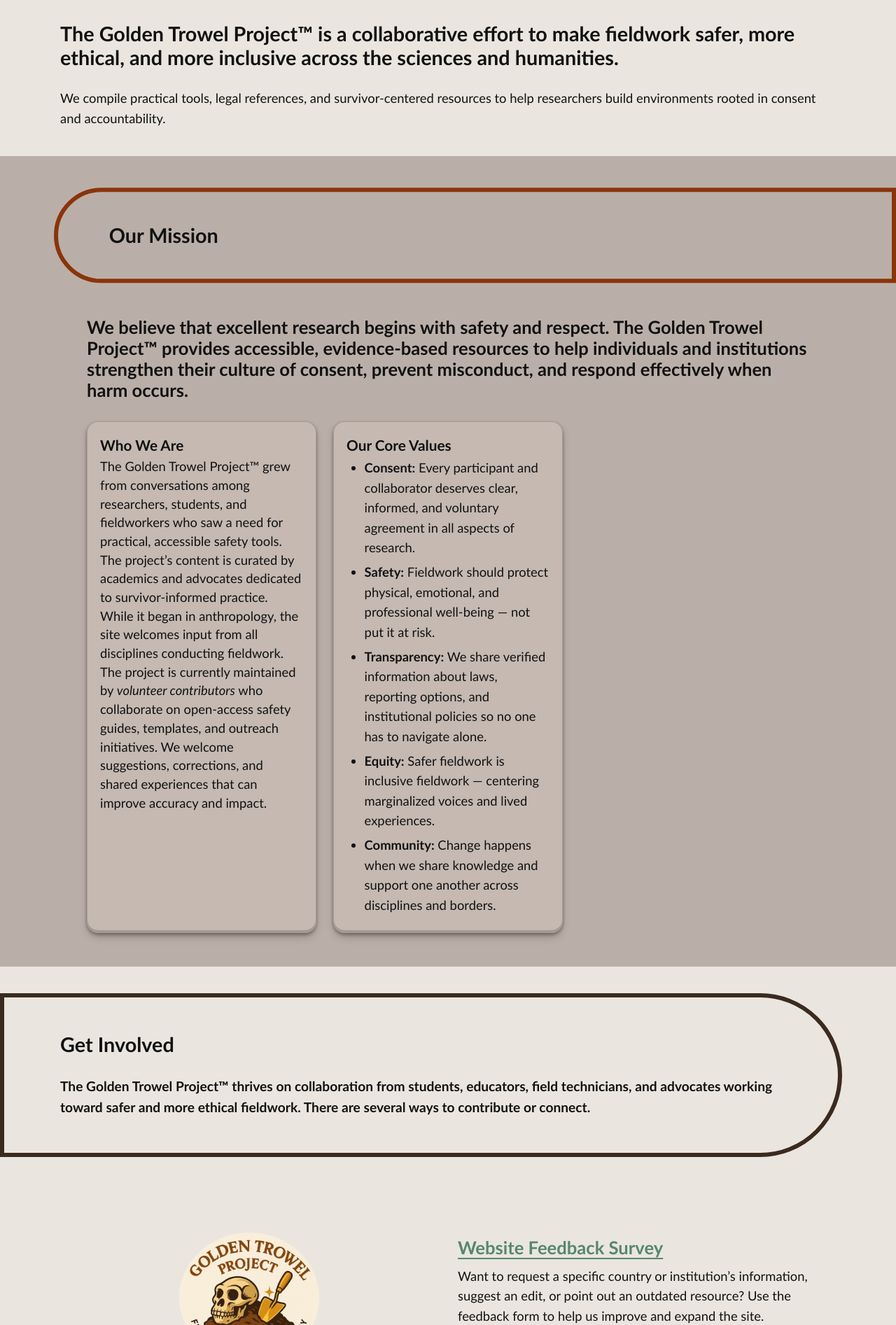
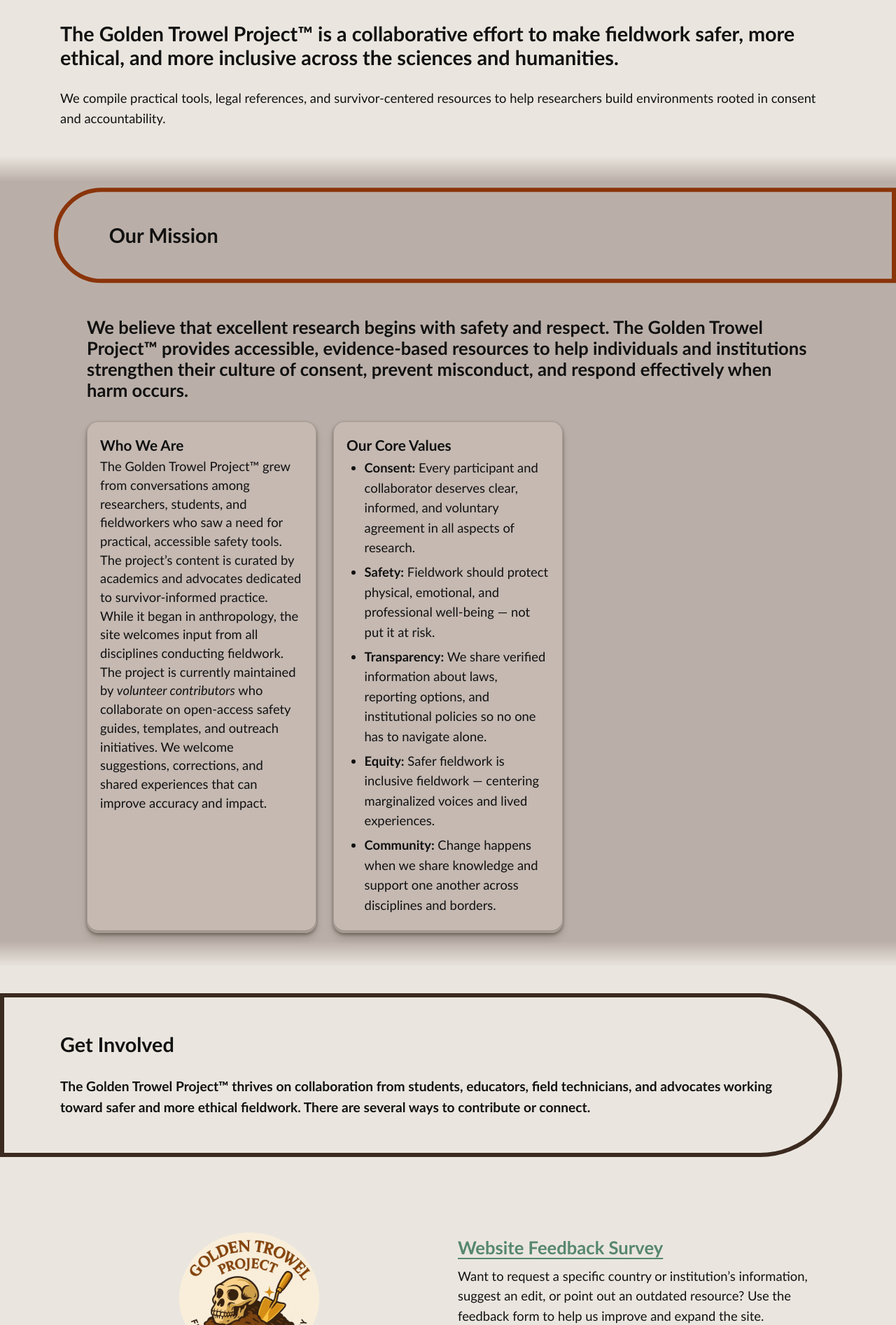
Before and after one commit to AnthroSafetyWarrior/GoldenTrowelProject, a Jekyll site: the page built from _pages/aboutus.html, in a window 1280 px wide. Shown: the part 812-2705 px from the top of the page at 70% size. Built offline with Jekyll 4.4.1, drawn with Linux system fonts in a browser that asks for light colours.

Commit message:
updating name

```diff
--- a/_layouts/default.html
+++ b/_layouts/default.html
@@ -1012,6 +1012,46 @@ html body .pillhead.pill--sage{
   text-decoration-color: var(--sage);
   outline: none;
 }
+
+/* ========= soft fade for stripes ========= */
+.stripe{
+  /* global knob: how “tall” the fade is */
+  --stripe-fade: 36px;            /* try 24–48px */
+}
+
+/* fade both top & bottom */
+.stripe::before{
+  -webkit-mask-image: linear-gradient(
+    to bottom,
+    transparent 0,
+    #000 var(--stripe-fade),
+    #000 calc(100% - var(--stripe-fade)),
+    transparent 100%
+  );
+          mask-image: linear-gradient(
+    to bottom,
+    transparent 0,
+    #000 var(--stripe-fade),
+    #000 calc(100% - var(--stripe-fade)),
+    transparent 100%
+  );
+}
+
+/* optional modifiers if you only want one side faded */
+.stripe--fade-top::before{
+  -webkit-mask-image: linear-gradient(to bottom, transparent, #000 40px);
+          mask-image: linear-gradient(to bottom, transparent, #000 40px);
+}
+.stripe--fade-bottom::before{
+  -webkit-mask-image: linear-gradient(to top, transparent, #000 40px);
+          mask-image: linear-gradient(to top, transparent, #000 40px);
+}
+
+/* tighter fade on mobile (optional) */
+@media (max-width: 640px){
+  .stripe{ --stripe-fade: 24px; }
+}
+
 /* ===== NAV ===== */
 /* NAV FLYOUT: styles only for the tiny round buttons */
 .pill--nav{
@@ -1157,7 +1197,7 @@ html body .pillhead.pill--sage{
                 <div class="flyout">
 <a class="pill pill--nav" href="https://docs.google.com/document/d/1jdA2Iz-ALuxHU-jHoH5CLHHMJhotDdCoATkuu8lDrug/edit?usp=sharing" target="_blank" rel="noopener">Pre-Fieldwork Safety Checklist</a>
                   <a class="pill pill--nav" href="{{ '/yourrights.html' | relative_url }}">Know Your Rights</a>
- <a class="pill pill--nav" href="{{ '/selfdefense.html' | relative_url }}">Self-Defense & Boundary Setting</a>
+ <a class="pill pill--nav" href="{{ '/selfdefense.html' | relative_url }}">Self-Defense & Boundary Training</a>
                 </div>
               </div>
 
```
Also changed, not shown: index.md (+4 -2 lines).
